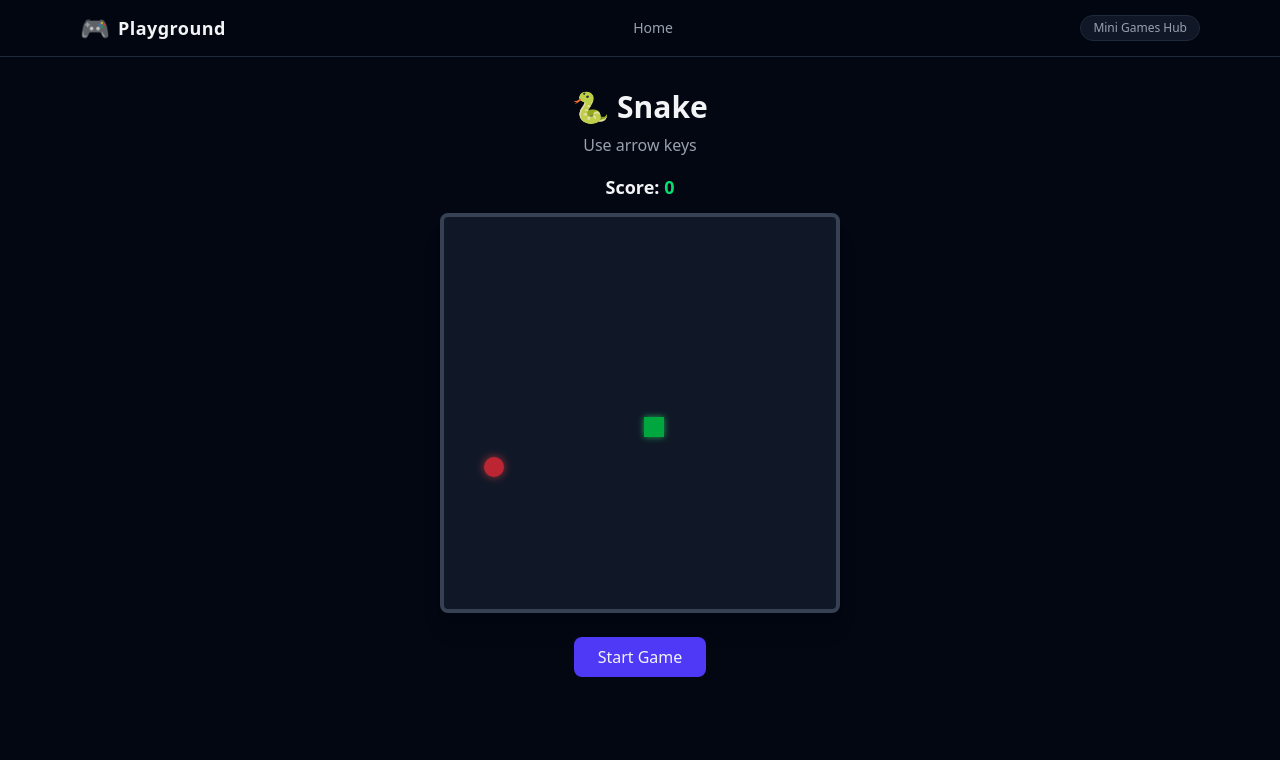
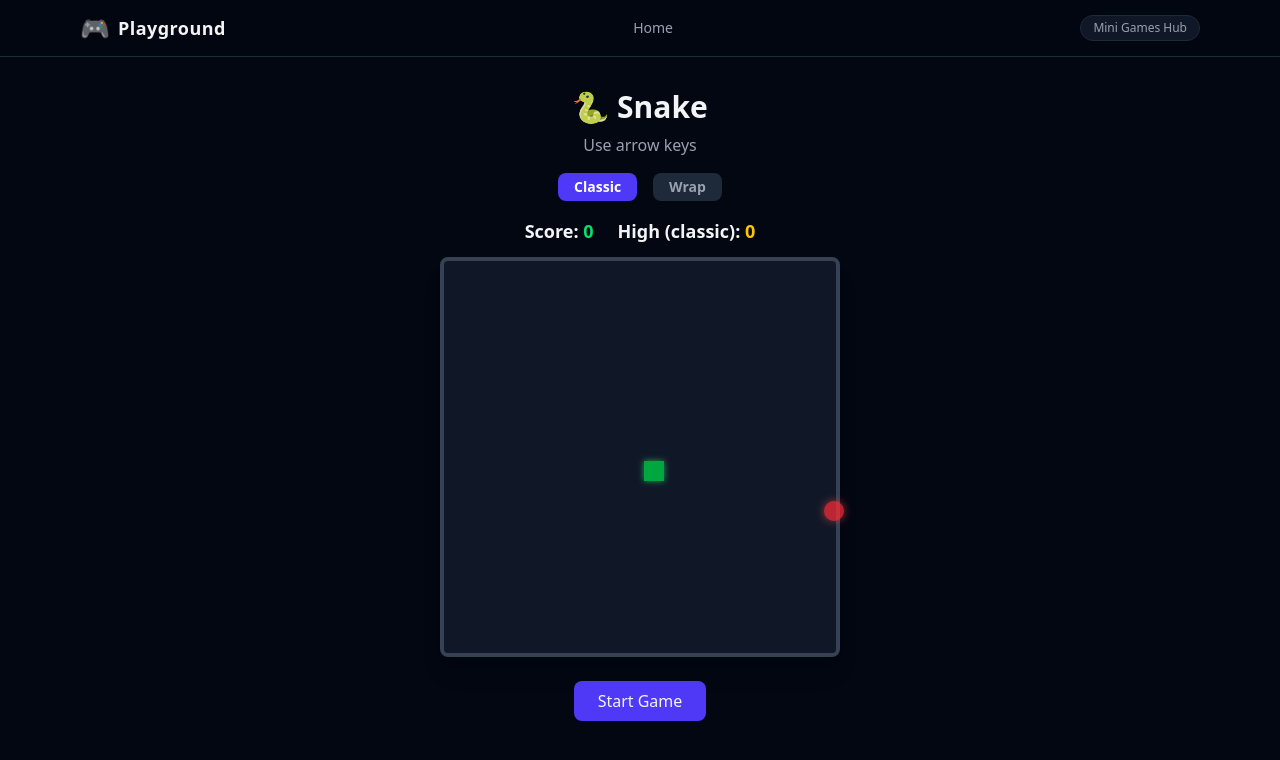
Before and after one commit to laatu08/game-platform, a React (Vite) app: page /game/snake in a window 1280 px wide. Shown: the top 760 px of the page. Built offline with nearby package versions, Linux system fonts and the light colour scheme.

Commit message:
snake game updated

```diff
--- a/src/games/snake/Snake.jsx
+++ b/src/games/snake/Snake.jsx
@@ -21,11 +21,23 @@ function generateFood(snake) {
 }
 
 export default function Snake() {
+  const MODES = {
+    CLASSIC: "classic",
+    WRAP: "wrap",
+  };
+
+  const [mode, setMode] = useState(MODES.CLASSIC);
+
   const [snake, setSnake] = useState(INITIAL_SNAKE);
   const [food, setFood] = useState(() => generateFood(INITIAL_SNAKE));
   const [dir, setDir] = useState(INITIAL_DIR);
   const [running, setRunning] = useState(false);
   const [score, setScore] = useState(0);
+  const highScoreKey = `snake-high-score-${mode}`;
+
+  const [highScore, setHighScore] = useState(
+    () => Number(localStorage.getItem(highScoreKey)) || 0
+  );
 
   const intervalRef = useRef(null);
 
@@ -39,6 +51,13 @@ export default function Snake() {
     setScore(0);
     setRunning(true);
   }
+
+  useEffect(() => {
+    setSnake(INITIAL_SNAKE)
+    setFood(generateFood(INITIAL_SNAKE))
+    setScore(0)
+    setHighScore(Number(localStorage.getItem(highScoreKey)) || 0);
+  }, [mode]);
 
   // Keyboard input
   useEffect(() => {
@@ -79,15 +98,47 @@ export default function Snake() {
         };
 
         // Collision
+        // WALL HANDLING
+        if (mode === MODES.WRAP) {
+          if (newHead.x < 0) newHead.x = GRID_SIZE - 1;
+          if (newHead.y < 0) newHead.y = GRID_SIZE - 1;
+          if (newHead.x >= GRID_SIZE) newHead.x = 0;
+          if (newHead.y >= GRID_SIZE) newHead.y = 0;
+        } else {
           if (
             newHead.x < 0 ||
             newHead.y < 0 ||
             newHead.x >= GRID_SIZE ||
-          newHead.y >= GRID_SIZE ||
-          prev.some((s) => s.x === newHead.x && s.y === newHead.y)
+            newHead.y >= GRID_SIZE
           ) {
             playDie();
             setRunning(false);
+
+            setHighScore((prevHigh) => {
+              if (score > prevHigh) {
+                localStorage.setItem(highScoreKey, score);
+                return score;
+              }
+              return prevHigh;
+            });
+
+            return prev;
+          }
+        }
+
+        // SELF COLLISION (both modes)
+        if (prev.some((s) => s.x === newHead.x && s.y === newHead.y)) {
+          playDie();
+          setRunning(false);
+
+          setHighScore((prevHigh) => {
+            if (score > prevHigh) {
+              localStorage.setItem(highScoreKey, score);
+              return score;
+            }
+            return prevHigh;
+          });
+
           return prev;
         }
 
@@ -114,8 +165,45 @@ export default function Snake() {
       <h1 className="text-3xl font-extrabold mb-2">🐍 Snake</h1>
       <p className="text-gray-400 mb-4">Use arrow keys</p>
 
-      <div className="mb-3 text-lg font-semibold">
+      <div className="mb-4 flex justify-center gap-4">
+        <button
+          disabled={running}
+          onClick={() => setMode(MODES.CLASSIC)}
+          className={`px-4 py-1 rounded-lg text-sm font-semibold transition
+      ${
+        mode === MODES.CLASSIC
+          ? "bg-indigo-600 text-white"
+          : "bg-gray-800 text-gray-400 hover:bg-gray-700"
+      }
+      ${running ? "opacity-50 cursor-not-allowed" : ""}
+    `}
+        >
+          Classic
+        </button>
+
+        <button
+          disabled={running}
+          onClick={() => setMode(MODES.WRAP)}
+          className={`px-4 py-1 rounded-lg text-sm font-semibold transition
+      ${
+        mode === MODES.WRAP
+          ? "bg-indigo-600 text-white"
+          : "bg-gray-800 text-gray-400 hover:bg-gray-700"
+      }
+      ${running ? "opacity-50 cursor-not-allowed" : ""}
+    `}
+        >
+          Wrap
+        </button>
+      </div>
+
+      <div className="mb-3 text-lg font-semibold flex justify-center gap-6">
+        <div>
           Score: <span className="text-green-400">{score}</span>
+        </div>
+        <div>
+          High ({mode}): <span className="text-yellow-400">{highScore}</span>
+        </div>
       </div>
 
       {/* BOARD */}
@@ -142,8 +230,7 @@ export default function Snake() {
             cellClass =
               "bg-red-500 rounded-full animate-pulse shadow-[0_0_8px_rgba(239,68,68,0.9)]";
           } else if (isHead) {
-            cellClass =
-              "bg-green-600 shadow-[0_0_6px_rgba(34,197,94,0.8)]";
+            cellClass = "bg-green-600 shadow-[0_0_6px_rgba(34,197,94,0.8)]";
           } else if (isSnake) {
             cellClass = "bg-green-500";
           }
--- a/src/index.css
+++ b/src/index.css
@@ -26,3 +26,8 @@
 .animate-fade-in {
   animation: fadeIn 0.3s ease-out;
 }
+
+
+::-webkit-scrollbar{
+  scrollbar-width: none;
+}
```
Lines whose indentation alone changed are shown as unchanged.
